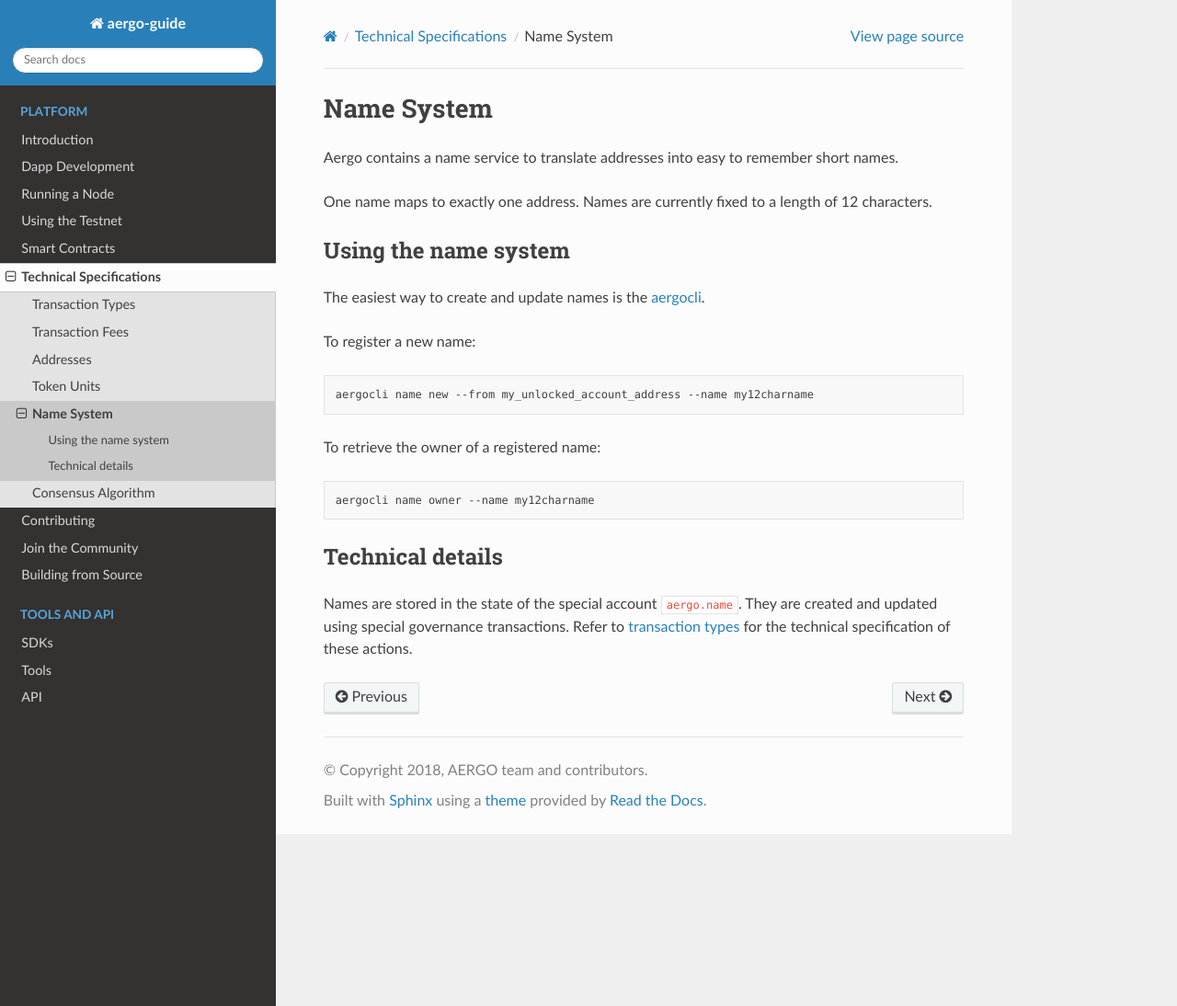
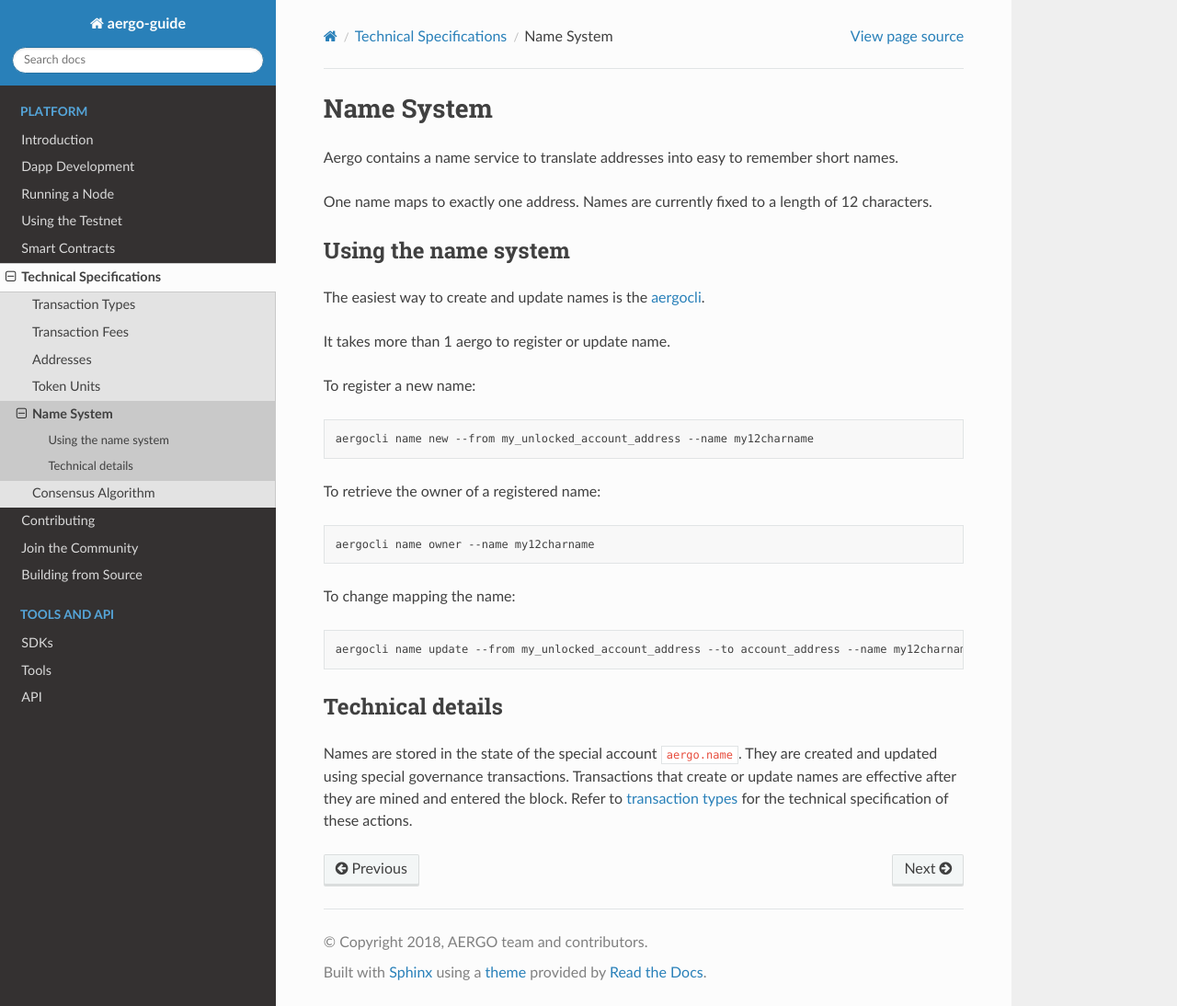
Before and after one commit to aergoio/guide, a Sphinx documentation site: the page built from source/specs/names.rst, in a window 1280 px wide and 1094 px high. Shown: the whole window at 92% size. Built offline with Sphinx 7.4.7 and the Read the Docs theme 2.0.0, drawn with Linux system fonts in a browser that asks for light colours.

Commit message:
Update names.rst

```diff
--- a/source/specs/names.rst
+++ b/source/specs/names.rst
@@ -9,6 +9,8 @@
 ---------------------
 
 The easiest way to create and update names is the `aergocli <../tools/aergocli.html>`_.
+
+It takes more than 1 aergo to register or update name.
 
 To register a new name:
 
@@ -22,8 +24,15 @@
 
    aergocli name owner --name my12charname
 
+To change mapping the name:
+
+.. code-block:: text
+
+    aergocli name update --from my_unlocked_account_address --to account_address --name my12charname
+
+
 Technical details
 -----------------
 
-Names are stored in the state of the special account :code:`aergo.name`. They are created and updated using special governance transactions.
+Names are stored in the state of the special account :code:`aergo.name`. They are created and updated using special governance transactions. Transactions that create or update names are effective after they are mined and entered the block.
 Refer to `transaction types <transaction-types.html>`_ for the technical specification of these actions.
```
